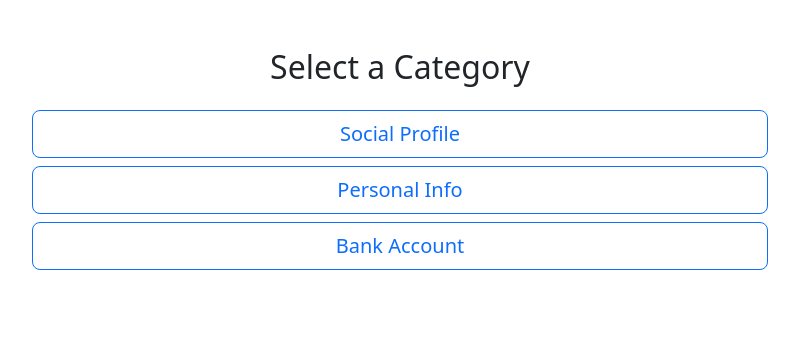
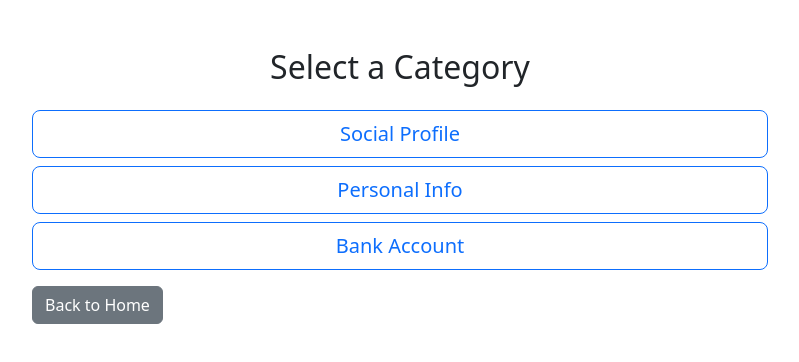
Before and after one commit to Dem0nSir/Qr-generator, a React (Create React App) app: page / in a window 1280 px wide. Both pictures are taken after a click on the button "Get Started". Shown: the top 362 px of the page, without its empty margins (240-1039 px from the left). Built offline with nearby package versions, Linux system fonts and the light colour scheme.

Commit message:
Adding qr reader part 1

```diff
--- a/package.json
+++ b/package.json
@@ -12,6 +12,7 @@
     "qrcode.react": "^3.1.0",
     "react": "^18.3.1",
     "react-dom": "^18.3.1",
+    "react-qr-reader": "^3.0.0-beta-1",
     "react-scripts": "5.0.1",
     "web-vitals": "^2.1.4"
   },
--- a/src/App.js
+++ b/src/App.js
@@ -1,37 +1,53 @@
-import { useState } from "react";
-import Welcome from "./components/Welcome";
-import CategorySelection from "./components/CategorySelection";
-import FormPage from "./components/FormPage";
-import QRCodeGenerator from "./components/QRCodeGenerator";
+import React, { useState } from 'react';
+import Welcome from './components/Welcome';
+import CategorySelection from './components/CategorySelection';
+import FormPage from './components/FormPage';
+import QRCodeGenerator from './components/QRCodeGenerator';
+import QRReader from './components/QRReader';
 
 function App() {
-  const [step, setStep] = useState("welcome");
-  const [category, setCategory] = useState("");
+  const [page, setPage] = useState('welcome');
+  const [category, setCategory] = useState('');
   const [formData, setFormData] = useState(null);
-
-  const handleContinue = () => {
-    setStep("category");
-  };
 
   const handleCategorySelect = (selectedCategory) => {
     setCategory(selectedCategory);
-    setStep("form");
+    setPage('form');
   };
 
   const handleFormSubmit = (data) => {
     setFormData(data);
-    setStep("qr");
+    setPage('qr');
+  };
+
+  const renderPage = () => {
+    switch (page) {
+      case 'welcome':
+        return <Welcome onContinue={() => setPage('category')} onScanQR={() => setPage('reader')} />;
+      case 'category':
+        return <CategorySelection onSelect={handleCategorySelect} />;
+      case 'form':
+        return <FormPage category={category} onSubmit={handleFormSubmit} />;
+      case 'qr':
+        return <QRCodeGenerator data={formData} />;
+      case 'reader':
+        return <QRReader />;
+      default:
+        return null;
+    }
   };
 
   return (
-
-      <div className="container mt-5">
+    <div className="container mt-5">
       <div className="row justify-content-center">
         <div className="col-md-8">
-          {step === 'welcome' && <Welcome onContinue={handleContinue}  />}
-          {step === 'category' && <CategorySelection onSelect={handleCategorySelect} />}
-          {step === 'form' && <FormPage category={category} onSubmit={handleFormSubmit} />}
-          {step === 'qr' && <QRCodeGenerator data={formData} />}
+          {renderPage()}
+          {page !== 'welcome' && (
+            <button className="btn btn-secondary mt-3" onClick={() => setPage('welcome')}>
+              Back to Home
+            </button>
+          )}
+
         </div>
       </div>
     </div>
--- a/src/components/Welcome.js
+++ b/src/components/Welcome.js
@@ -1,4 +1,5 @@
 import React from 'react';
+import QRReader from './QRReader';
 
 function Welcome({ onContinue }) {
   return (
@@ -6,6 +7,8 @@ function Welcome({ onContinue }) {
     <h1 className="mb-4">Welcome to QR Code Generator</h1>
     <p className="lead mb-4">Generate QR codes for your personal information</p>
     <button className="btn btn-primary btn-lg" onClick={onContinue}>Get Started</button>
+
+    <QRReader/>
   </div>
   );
 }
```
Also changed, not shown: public/qr.png (added), 1 other file (tests, documents, lock files or other folders).
